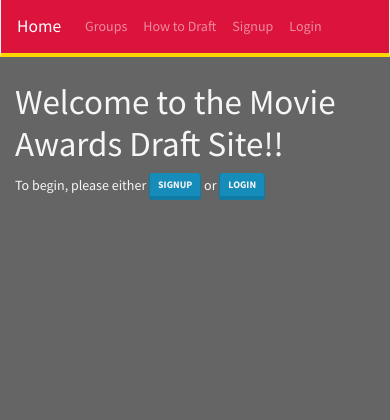
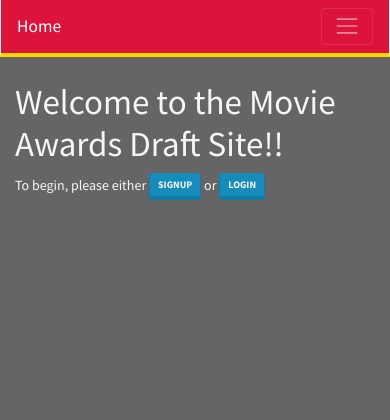
Before and after one commit to Tadler92/Capstone1-Awards-Draft, a Flask app: page / in a window 390 px wide. Shown: the top 420 px of the page. Run offline with Flask 3, Linux system fonts and the light colour scheme; parts of the project's set-up code (start-up, migrations or seed data) failed here and were passed over; some libraries are stand-ins or nearby versions.

Commit message:
Cleaned up my navbar a bit by making it collapsible on smaller screens

```diff
--- a/templates/base.html
+++ b/templates/base.html
@@ -22,17 +22,28 @@ min-height: 150vh;
 display: flex;
 flex-direction: column;">
 
-<nav id="navbar" class="navbar navbar-expand navbar-dark mb-4" style="
+<nav id="navbar" class="navbar navbar-expand-sm navbar-dark mb-4" style="
   background-color: crimson;
   border-bottom: solid gold 4px;">
   <a class="navbar-brand" href="{{url_for('homepage')}}">Home</a>
+
+  <button class="navbar-toggler" type="button" data-toggle="collapse" data-target="#collapsibleNavbar">
+    {% if g.user %}
+    <img src="{{g.user.img_url}}" alt="Profile Picture of {{g.user.username}}" id="nav-image">
+      <p class="nav-link text-white-50">Hello, {{g.user.username}}</p>
+    {% else %}
+    <span class="navbar-toggler-icon"></span>
+    {% endif %}
+  </button>
+
+  <div class="collapse navbar-collapse" id="collapsibleNavbar">
     <ul class="navbar-nav">
       <li class="nav-item"><a class="nav-link" href="{{url_for('show_groups')}}">Groups</a></li>
       <li class="nav-item"><a class="nav-link" href="{{url_for('how_to_play')}}">How to Draft</a></li>
       {% if g.user %}
       <li class="nav-item signout"><a class="nav-link" href="{{url_for('logout')}}">Logout</a></li>
-    <li class="nav-item"><a class="nav-link" href="{{url_for('show_user_info', user_id=g.user.id)}}">Profile Page</a></li>
-    <li id="welcome-name" class="nav-item">
+      <li class="nav-item"><a class="nav-link d-block d-sm-none" href="{{url_for('show_user_info', user_id=g.user.id)}}">Profile Page</a></li>
+      <li id="welcome-name" class="nav-item d-none d-sm-flex">
         <img src="{{g.user.img_url}}" alt="Profile Picture of {{g.user.username}}" id="nav-image">
         <a class="nav-link" href="{{url_for('show_user_info', user_id=g.user.id)}}">Hello, {{g.user.username}}</a>
       </li>
@@ -41,6 +52,7 @@ flex-direction: column;">
       <li class="nav-item signin"><a class="nav-link" href="{{url_for('login')}}">Login</a></li>
       {% endif %}
     </ul>
+  </div>
 </nav>
 
 
@@ -83,6 +95,14 @@ border-top: solid gold 4px;">
 <script src="https://kit.fontawesome.com/be976d18ad.js" crossorigin="anonymous"></script>
 
 <script src="https://unpkg.com/jquery"></script>
+
+<script src="https://cdn.jsdelivr.net/npm/popper.js@1.16.1/dist/umd/popper.min.js"
+    integrity="sha384-9/reFTGAW83EW2RDu2S0VKaIzap3H66lZH81PoYlFhbGU+6BZp6G7niu735Sk7lN"
+    crossorigin="anonymous"></script>
+<script src="https://cdn.jsdelivr.net/npm/bootstrap@4.5.3/dist/js/bootstrap.min.js"
+    integrity="sha384-w1Q4orYjBQndcko6MimVbzY0tgp4pWB4lZ7lr30WKz0vr/aWKhXdBNmNb5D92v7s"
+    crossorigin="anonymous"></script>
+
 <script src="https://unpkg.com/axios/dist/axios.min.js"></script>
 <script src="/static/app.js"></script>
 
```
Lines whose indentation alone changed are shown as unchanged.
